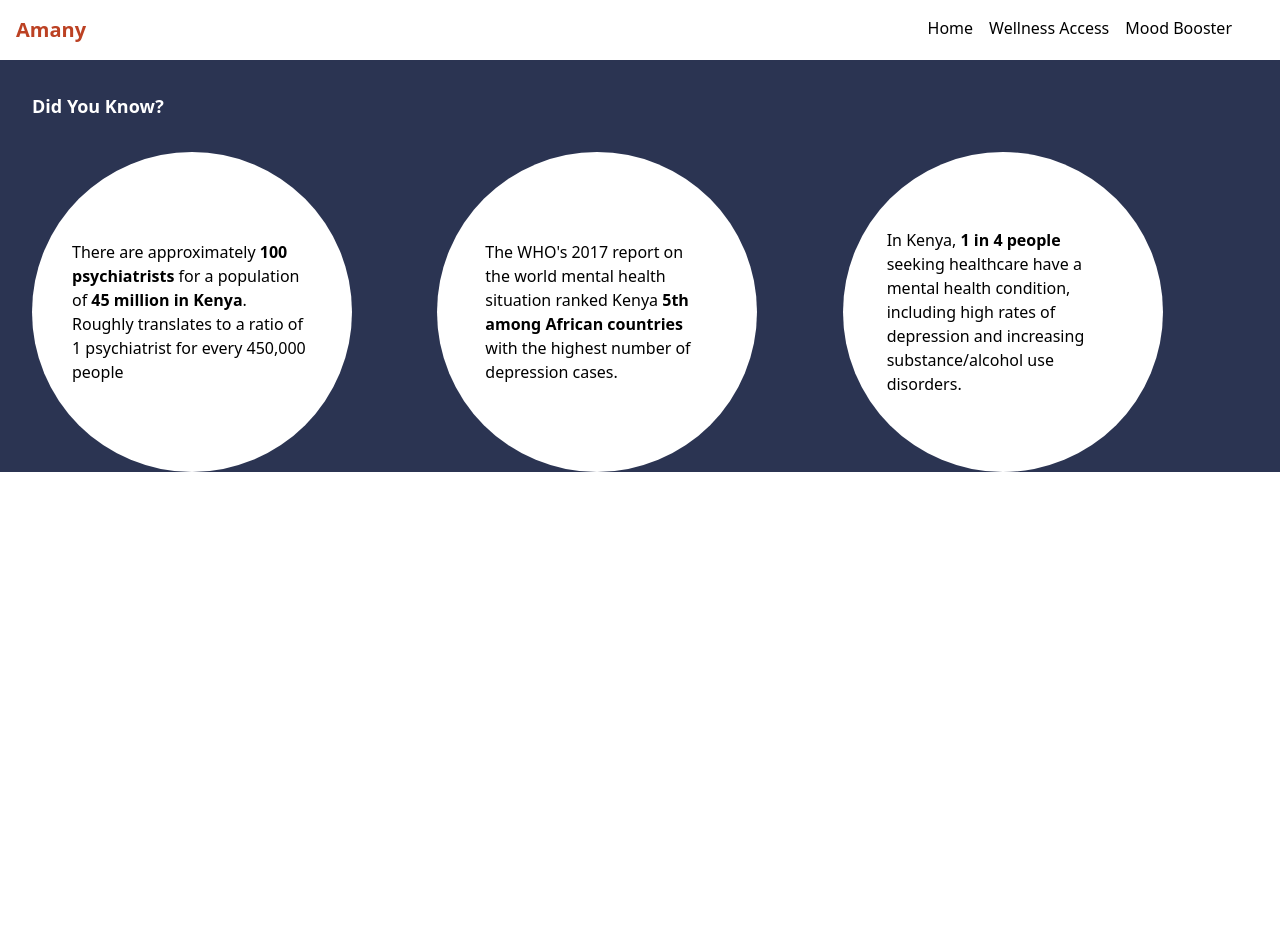
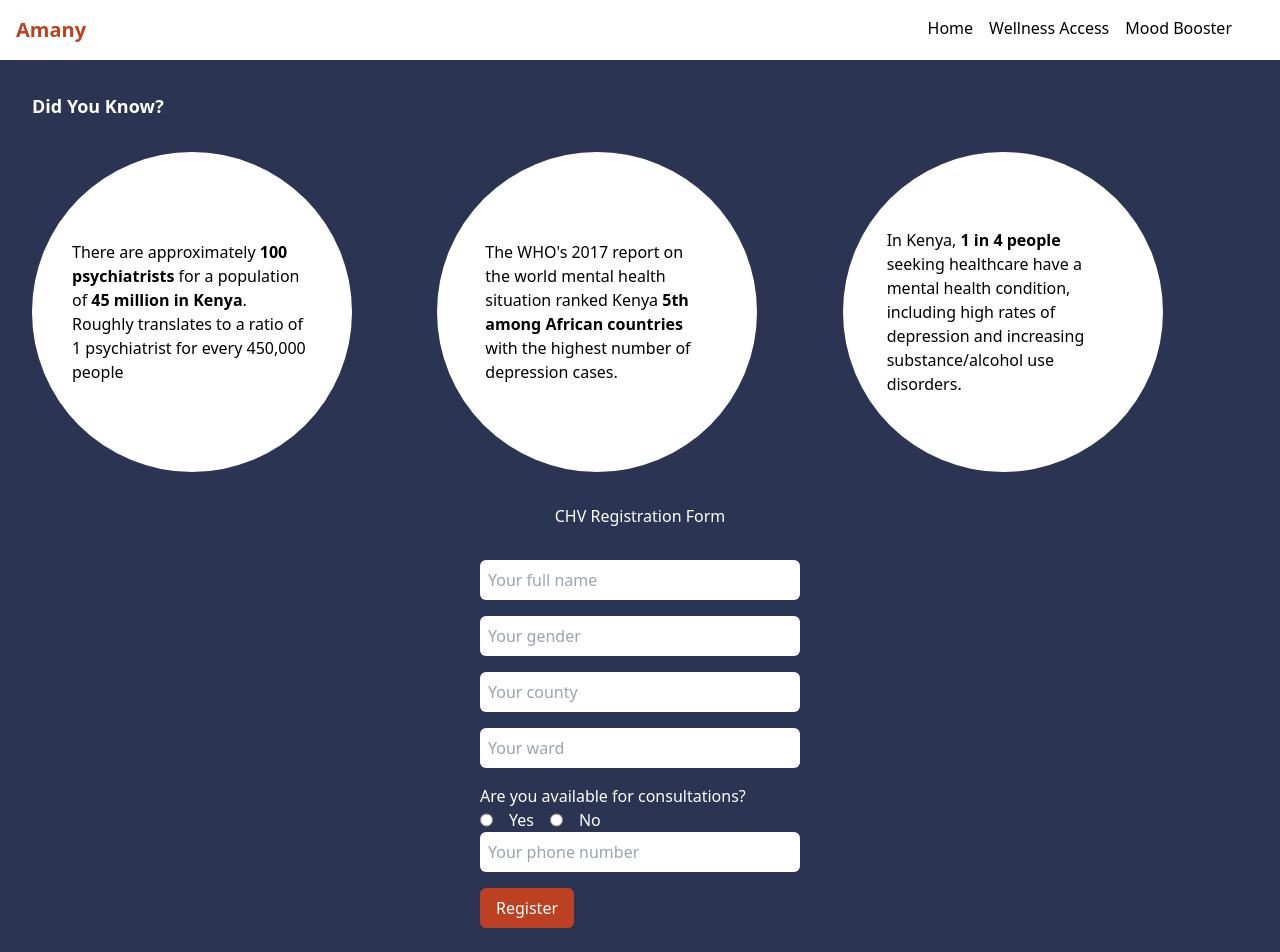
Before and after one commit to IsoDevMate/amany-music, a React (Vite) app in the folder amany/: page / in a window 1280 px wide. Shown: the top 952 px of the page. Before the commit the page ends 800 px from the top, so only its background shows below. Built offline with nearby package versions, Linux system fonts and the light colour scheme.

Commit message:
chv reg. form

```diff
--- a/amany/src/compenents/Home.jsx
+++ b/amany/src/compenents/Home.jsx
@@ -2,7 +2,9 @@ import React from 'react';
 
 export const Home = () => {
   return (
-    <div className='bg-primary text-white px-8'>
+    <div className='bg-primary text-white'>
+
+      <div className=' px-8'>
         <h1 className='font-bold text-lg py-8'>Did You Know?</h1>
           <div className='grid grid-cols-3'>
 
@@ -21,5 +23,77 @@ export const Home = () => {
           </div>
       </div>
 
+      <div className='flex flex-col justify-center items-center pt-8'>
+        <h2>CHV Registration Form</h2>
+        <form className="flex flex-col p-8 w-full md:w-96 text-black">
+
+            <input
+              type="text"
+              name="name"
+              placeholder="Your full name"
+              required
+              className="p-2 rounded-md mb-4"
+            />
+            <input
+              type="text"
+              name="gender"
+              placeholder="Your gender"
+              required
+              className="p-2 rounded-md mb-4"
+            />
+            <input
+              type="text"
+              name="county"
+              placeholder="Your county"
+              required
+              className="p-2 rounded-md mb-4"
+            />
+            <input
+              type="text"
+              name="ward"
+              placeholder="Your ward"
+              required
+              className="p-2 rounded-md mb-4"
+            />
+
+            <label htmlFor="availability" className='text-white'>Are you available for consultations?</label>
+            <div className='flex flex-row gap-4'>
+            <input
+              type="radio"
+              name="availability"
+              value="yes"
+              required
+              className="p-2 rounded-md text-white"
+            />
+            <label for="availability" className='text-white'>Yes</label>
+            <input
+              type="radio"
+              name="availability"
+              value="no"
+              required
+              className="rounded-md"
+            />
+            <label for="availability" className='text-white'>No</label>
+            </div>
+
+
+            <input
+              type="number"
+              name="phoneNumber"
+              placeholder="Your phone number"
+              required
+              className="p-2 rounded-md mb-4"
+            />
+            {/* Button to submit the form */}
+            <button
+              type="submit"
+              className="py-2 px-4 bg-secondary text-white w-max rounded-md"
+            >
+              Register
+            </button>
+          </form>
+      </div>
+
+    </div>
   );
 };
--- a/amany/src/compenents/Nav.jsx
+++ b/amany/src/compenents/Nav.jsx
@@ -8,13 +8,13 @@ export const Nav = () => {
             <NavLink to='/'><h1>Amany</h1></NavLink>
         </div>
         <nav className='flex gap-4 px-8'>
-            <div>
+            <div  className='hover'>
                 <NavLink to='/'>Home</NavLink>
             </div>
-            <div>
+            <div className='hover'>
                 <NavLink to='WellnessAccess'>Wellness Access</NavLink>
             </div>
-            <div>
+            <div className='hover'>
                 <NavLink to='MoodBoost'>Mood Booster</NavLink>
             </div>
 
--- a/amany/src/index.css
+++ b/amany/src/index.css
@@ -1,3 +1,7 @@
 @tailwind base;
 @tailwind components;
 @tailwind utilities;
+
+.hover{
+    @apply hover:border-b-2 border-black
+}
```
Lines whose indentation alone changed are shown as unchanged.
